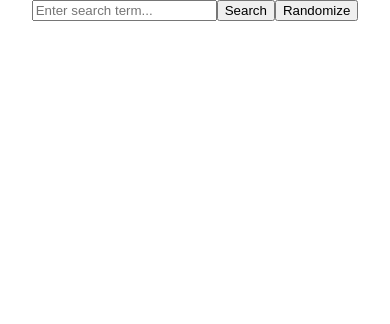
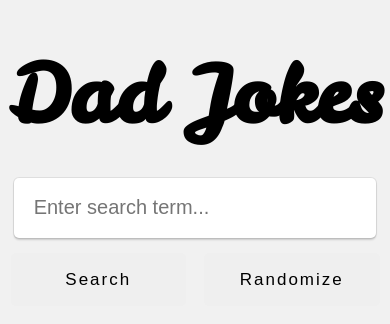
Before and after one commit to nataliecardot/dad-jokes, a React (Create React App) app: page / in a window 390 px wide. Shown: the top 324 px of the page. Built offline with nearby package versions, Linux system fonts and the light colour scheme; the HTML template or start-up script is replaced by a standard one.

Commit message:
Add styling with media query for smartphones

```diff
--- a/src/App.js
+++ b/src/App.js
@@ -80,7 +80,7 @@ class App extends Component {
       <div>
         {this.state.isSearch ?
           <ul>{this.state.jokes.map(item => <li key={item.id}>{item.joke}</li>)}
-          </ul> : <p>{this.state.joke}</p>}
+          </ul> : <p className="random-joke">{this.state.joke}</p>}
       </div>
     );
   }
@@ -88,6 +88,7 @@ class App extends Component {
   render() {
     return (
       <div className="app">
+        <h1>Dad Jokes</h1>
         <RetrievalForm
           onFormSubmit={this.searchJokes}
           onInputChange={this.onSearchChange}
@@ -95,7 +96,7 @@ class App extends Component {
           onRandomize={this.randomizeJokes}
         />
 
-        {this.state.isFetchingJokes ? 'Searching for jokes...' : this.jokeRender()}
+        {this.state.isFetchingJokes ? <p className="searching-message">Searching for jokes...</p> : this.jokeRender()}
       </div>
     );
   };
--- a/src/index.css
+++ b/src/index.css
@@ -1,11 +1,116 @@
+@import url('https://fonts.googleapis.com/css?family=Leckerli+One|Ubuntu');
+
+html {
+  /* Applying so that 1rem will equal 10px for easier calculation; default font-size in browsers is 16px, and 62.5% of 16px is 10px. 0.1rem now equals 1px, 1.6rem = 16px */
+  font-size: 62.5%;
+}
+
 body {
   margin: 0;
   padding: 0;
+  font-size: 1.6rem;
   -webkit-font-smoothing: antialiased;
   -moz-osx-font-smoothing: grayscale;
-  font-family: sans-serif;
+  font-family: 'Ubuntu', sans-serif;
+  background-color: #f1f1f1;
 }
 
 .app {
   text-align: center;
 }
+
+h1 {
+  font-family: 'Leckerli One', cursive;
+  margin: 4rem 0 3rem 0;;
+  font-size: 8rem;
+  cursor: default;
+}
+
+* {
+  outline: none;
+  border: none;
+  /* Incude border and padding in width/height */
+  box-sizing: border-box;
+}
+
+ul {
+  list-style-type: none;
+  text-align: left;
+  margin: 4rem auto;
+  width: 55%;
+  padding-left: 6rem;
+}
+
+li {
+  display: inline-block;
+  margin-top: 2.5rem;
+  line-height: 1.8;
+  border-left: #2f80de solid 1rem;
+  padding-left: 1.5rem;
+  font-size: 1.7rem;
+}
+
+p, li {
+  letter-spacing: 0.15rem;
+}
+
+p.random-joke {
+  font-size: 2.6rem;
+  width: 55%;
+  margin: 5rem auto;
+  line-height: 1.8;
+}
+
+p.searching-message {
+  font-size: 2.5rem;
+  margin: 5rem auto;
+  font-style: italic;
+  line-height: 1.8;
+  color: #7a7a7a;
+}
+
+input {
+  font-size: 2rem;
+  line-height: 30px;
+  border-radius: 0.5rem;
+  padding: 0 0 0.2rem 2rem;
+  width: 45.75rem;
+  height: 6rem;
+  box-shadow: 0 2px 2px 0 rgba(0, 0, 0, 0.16), 0 0 0 1px rgba(0, 0, 0, 0.08);
+  transition: box-shadow 200ms cubic-bezier(0.4, 0, 0.2, 1);
+}
+
+input:focus {
+  box-shadow: 0 3px 8px 0 rgba(0, 0, 0, 0.2), 0 0 0 1px rgba(0, 0, 0, 0.08);
+}
+
+button {
+  font-size: 1.7rem;
+  letter-spacing: 0.2rem;
+  cursor: pointer;
+  width: 22rem;
+  height: 5.3rem;
+  margin: 1.5rem 0.9rem 0 0.9rem;
+  line-height: 30px;
+  border-radius: 0.5rem;
+}
+
+button:hover {
+  box-shadow: 0 3px 8px 0 rgba(0, 0, 0, 0.2), 0 0 0 1px rgba(0, 0, 0, 0.08);
+}
+
+/* Special styling for viewports up to 767px wide */
+@media screen and (max-width: 767px) {
+  ul {
+    width: 90%;
+    padding-left: 0;
+  }
+
+  input {
+    width: 93%;
+  }
+
+  button {
+    width: 45%;
+  }
+}
--- a/src/retrieval-form.js
+++ b/src/retrieval-form.js
@@ -16,12 +16,14 @@ const RetrievalForm = props => {
           onChange={event => props.onInputChange(event.target.value)}
           required
         />
+        <div className="buttons">
           {/* Specifying type here since it's good practice; different browsers may use default types for buttons */}
           <button type="submit" disabled={props.isSearching}>Search</button>
           {/* type="button" stops input validation message from being displayed (on Firefox) when randomize button is clicked without anything entered */}
           <button type="button" onClick={props.onRandomize} disabled={props.isSearching} className="randomize-button">
             Randomize
           </button>
+        </div>
       </form>
     </>
   );
```
Lines whose indentation alone changed are shown as unchanged.
